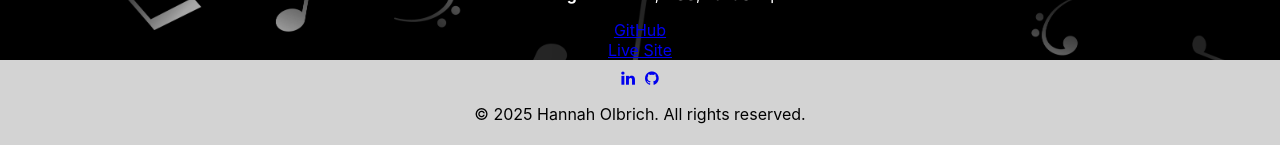
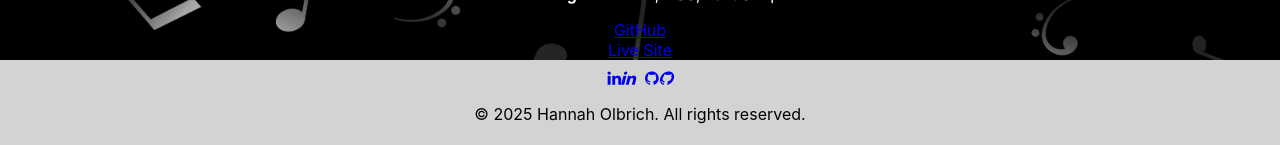
Before and after one commit to hannahro15/Hannah-Portfolio-Site, a React (Create React App) app: page /Hannah-Portfolio-Site/projects in a window 1280 px wide. Shown: the part 1144-1289 px from the top of the page. Built offline with nearby package versions, Linux system fonts and the light colour scheme.

Commit message:
Fix footer accessibility issues for successful deployment

```diff
--- a/src/components/Footer.js
+++ b/src/components/Footer.js
@@ -3,8 +3,12 @@ import './Footer.css';
 function Footer() {
     return (
         <footer className="footer">
-            <a href="https://www.linkedin.com/in/hannaholbrich/" className="fa fa-linkedin"></a>
-            <a href="https://github.com/hannahro15" className="fa fa-github"></a>
+            <a href="https://www.linkedin.com/in/hannaholbrich/" className="fa fa-linkedin" aria-label="LinkedIn Profile">
+                <i className="fab fa-linkedin"></i>
+            </a>
+            <a href="https://github.com/hannahro15" className="fa fa-github" aria-label="GitHub Profile">
+                <i className="fab fa-github"></i>
+            </a>
             <p>&copy; 2025 Hannah Olbrich. All rights reserved.</p>
         </footer>
     );
```
